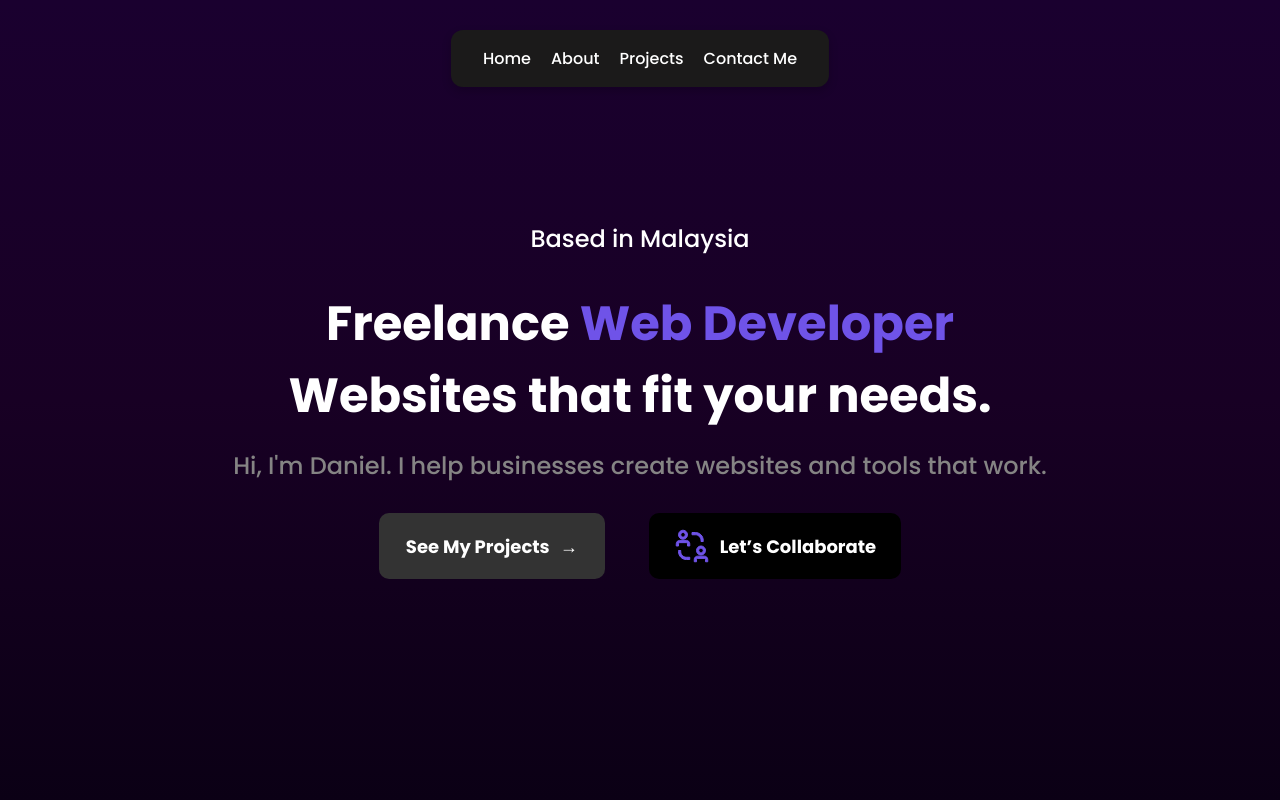
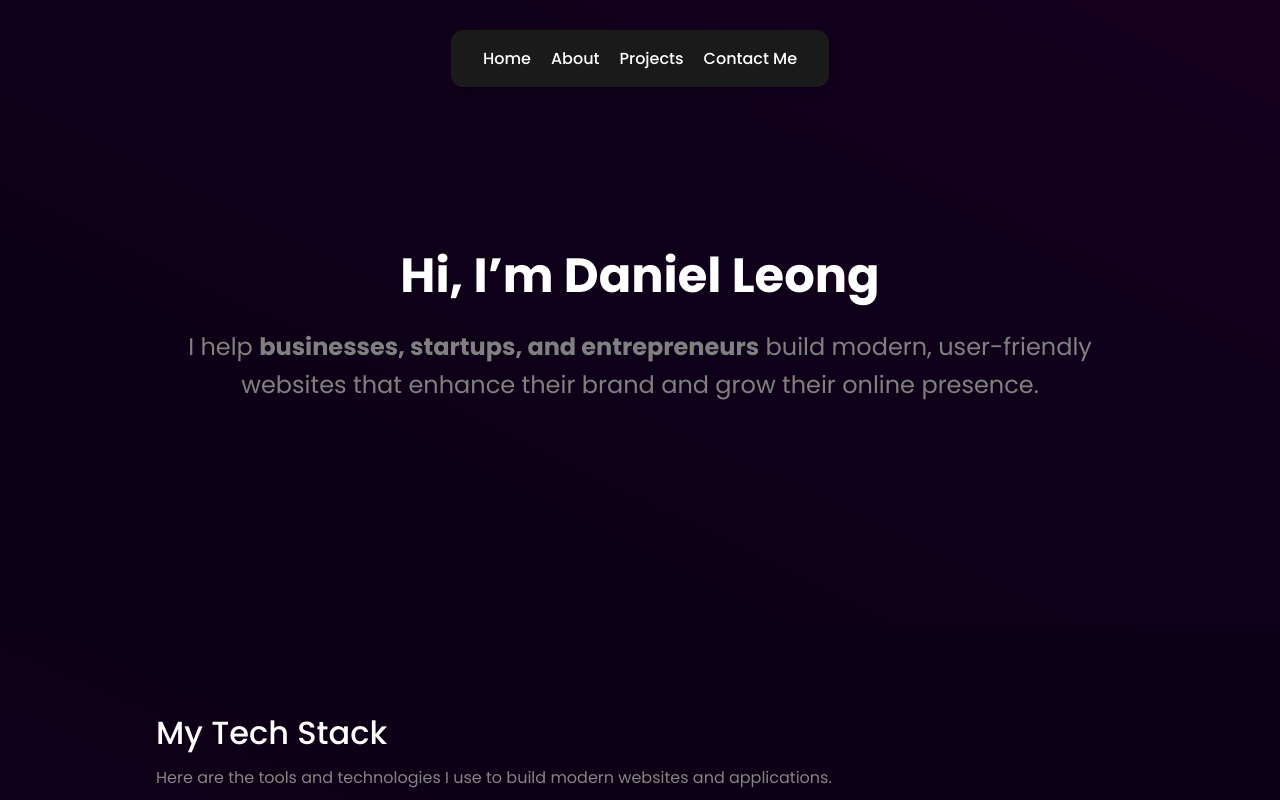
Before and after one commit to daniel-lwl/personal-website, a React (Vite) app: page /about in a window 1280 px wide. Built offline with nearby package versions, Linux system fonts and the light colour scheme.

Commit message:
feat: Finalize About page and styling. Added proper CSS class names, ensured styling is applied correctly, and reused Tech Stack & Contact sections. Navbar bug still pending.

```diff
--- a/package.json
+++ b/package.json
@@ -12,7 +12,8 @@
   "dependencies": {
     "framer-motion": "^12.4.3",
     "react": "^19.0.0",
-    "react-dom": "^19.0.0"
+    "react-dom": "^19.0.0",
+    "react-router-dom": "^7.2.0"
   },
   "devDependencies": {
     "@eslint/js": "^9.19.0",
--- a/src/App.jsx
+++ b/src/App.jsx
@@ -1,20 +1,34 @@
 import React from "react";
+import { BrowserRouter as Router, Routes, Route } from "react-router-dom";
 import Navbar from "./components/layout/Navbar";
 import Hero from "./components/sections/Hero";
 import TechStack from "./components/sections/TechStack";
 import Projects from "./components/sections/Projects";
 import Contacts from "./components/sections/Contacts"
+import About from "./components/sections/About"; // Import the About page
 import "./styles/global.css";
 
 function App() {
     return (
-      <div>
+      <Router>
         <Navbar />
-        <Hero />
-        <TechStack />
-        <Projects />
-        <Contacts />
-      </div>
+        <Routes>
+          {/* Home Route */}
+          <Route
+            path="/"
+            element={
+              <div>
+                <Hero />
+                <TechStack />
+                <Projects />
+                <Contacts />
+              </div>
+            }
+          />
+          {/* About Route */}
+          <Route path="/about" element={<About />} />
+        </Routes>
+      </Router>
     );
   }
 
--- a/src/components/layout/Navbar.jsx
+++ b/src/components/layout/Navbar.jsx
@@ -1,5 +1,6 @@
 import React, { useState, useEffect, useRef } from "react";
 import "../../styles/Navbar.css"; //import the styling for the Navbar
+import { Link } from "react-router-dom";
 import homeIcon from "../../assets/icons/Home Icon.svg"
 
 
@@ -33,10 +34,10 @@ function Navbar() {
         <div className="navbar-container">
             {/* Navigation Links */}
             <ul className="nav-links">
-                <li><a href="#home">Home</a></li>
-                <li><a href="#about">About</a></li>
-                <li><a href="#projects">Projects</a></li>
-                <li><a href="#contact">Contact Me</a></li>
+                <li><Link to="/">Home</Link></li>
+                <li><Link to="/about">About</Link></li>
+                <li><Link to="/#projects">Projects</Link></li>
+                <li><Link to="/#contact">Contact Me</Link></li>
             </ul>
         </div>
         </nav>
--- /dev/null
+++ b/src/components/sections/About.jsx
@@ -0,0 +1,27 @@
+import TechStack from "./TechStack";
+import Contacts from "./Contacts";
+import "../../styles/TechStack.css";
+import "../../styles/About.css";
+
+
+const About = () => {
+  return (
+    <section className="about-section">
+      <div className="about-me">
+        <div className="about-content">
+            <h1>Hi, I’m Daniel Leong</h1>
+            <p>
+            I help <b>businesses, startups, and entrepreneurs</b> build modern,
+            user-friendly websites that enhance their brand and grow their online presence.
+            </p>
+        </div>
+      </div>
+
+      {/* Reusing existing sections */}
+      <TechStack />
+      <Contacts />
+    </section>
+  );
+};
+
+export default About;
--- /dev/null
+++ b/src/styles/About.css
@@ -0,0 +1,27 @@
+.about-section .about-me {
+    display: flex;
+    flex-direction: column;
+    align-items: center;
+    justify-content: center;
+    padding: 15rem 2rem 10rem 2rem;
+    text-align: center;
+    background: linear-gradient(to bottom left, rgba(21,0,31,255), #0b0015 80%);
+}
+
+.about-content {
+    max-width: 1000px;
+    margin-bottom: 4rem; /* Adds spacing between text and the TechStack */
+}
+
+.about-content h1 {
+    font-size: 3rem;
+    font-weight: bold;
+    color: #ffffff;
+    margin-bottom: 1rem;
+}
+
+.about-content p {
+    font-size: 1.5rem;
+    color: #808080;
+    line-height: 1.6;
+}
--- a/src/styles/global.css
+++ b/src/styles/global.css
@@ -42,3 +42,7 @@ p {
     padding: 0;
     box-sizing: border-box;
 }
+
+html {
+    scroll-behavior: smooth;
+}
```
Also changed, not shown: 1 other file (tests, documents, lock files or other folders).
